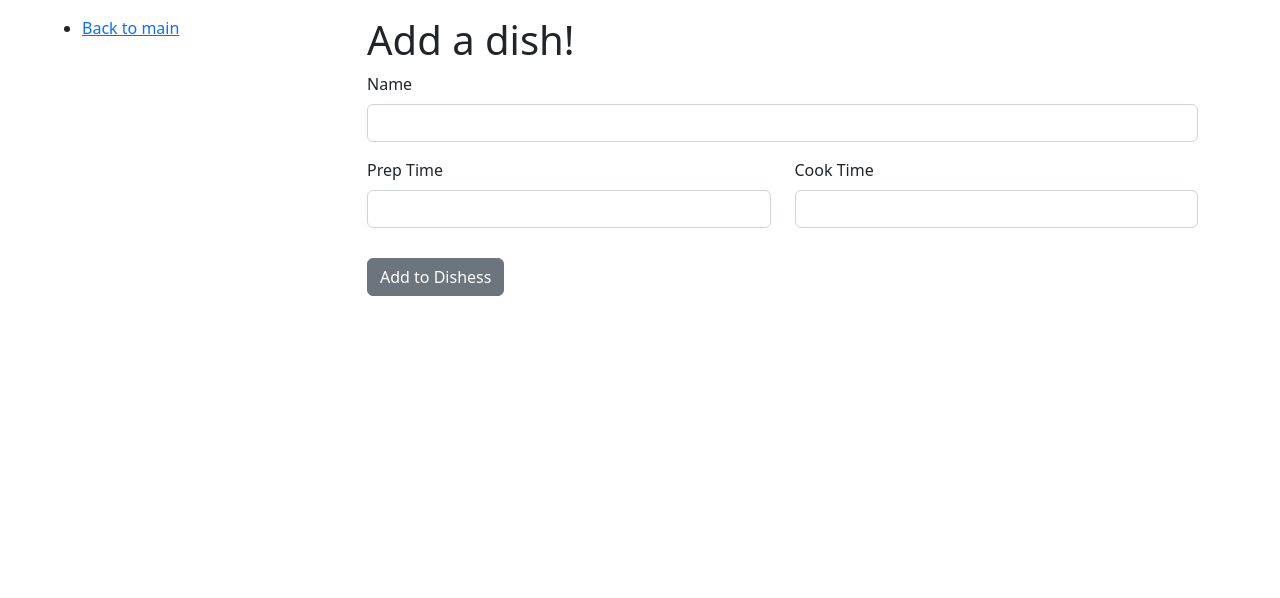
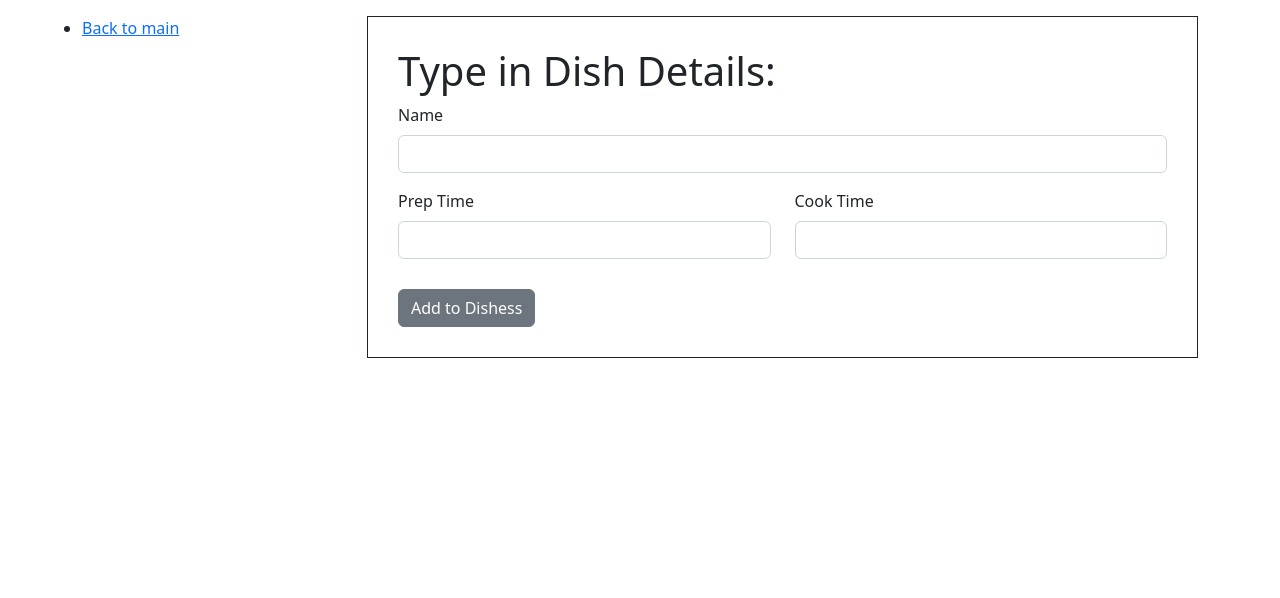
Before and after one commit to gabi-abn/MSYS, a Django app: template tapasapp/templates/tapasapp/add_menu.html in a window 1280 px wide. Shown: the part 56-654 px from the top of the page. Run offline with Django 3.2, Linux system fonts and the light colour scheme; the template is opened without the code that fills it, so the values that code supplies are empty; some libraries are stand-ins or nearby versions.

Commit message:
Update add_menu.html

```diff
--- a/tapasapp/templates/tapasapp/add_menu.html
+++ b/tapasapp/templates/tapasapp/add_menu.html
@@ -6,7 +6,9 @@
 {% endblock %}
 
 {% block content %}
-    <h1> Add a dish! </h1>
+<div class = "border border-dark">
+    <div style="margin-top: 30px; margin-left: 30px; margin-right: 30px; margin-bottom: 30px;">
+    <h1> Type in Dish Details: </h1>
     <form>
         <div class = "mb-3">
             <label for = "dish_name" class = "form-label"> Name </label>
@@ -27,4 +29,6 @@
             <button class="btn btn-secondary t-3" style="margin-top: 30px;">Add to Dishess</button>
         </div>
     </form>
+    </div>
+</div>
 {% endblock %}
```
